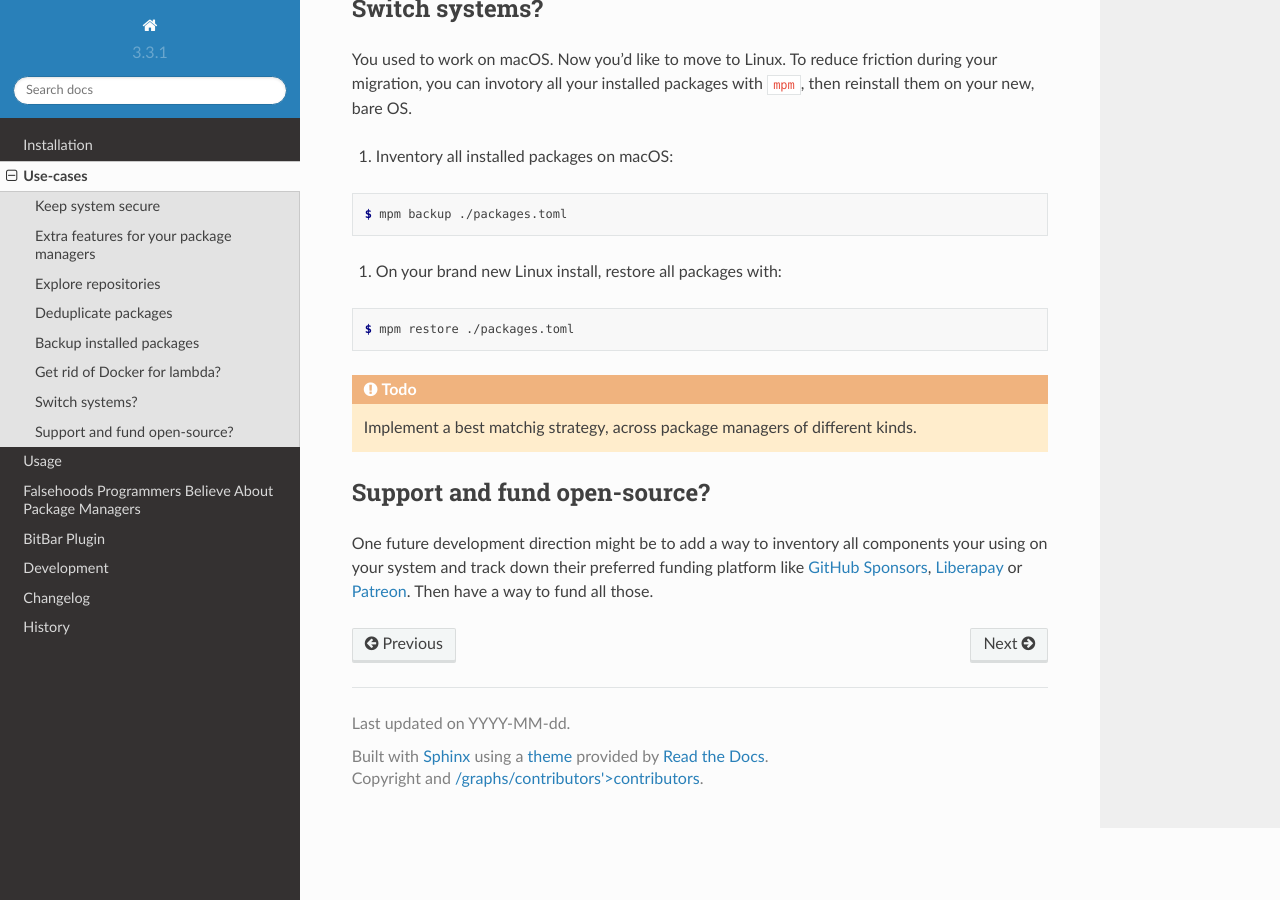
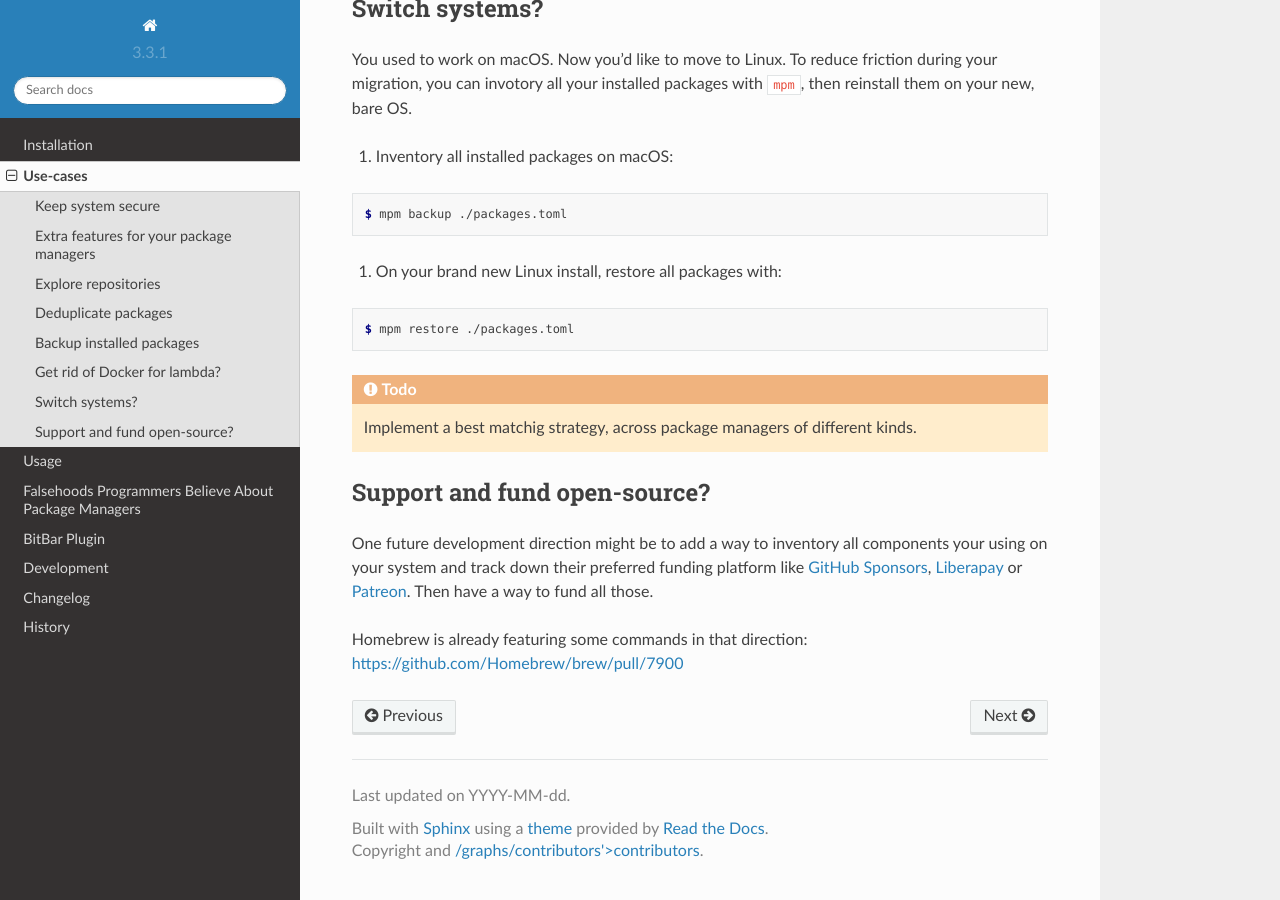
Before and after one commit to kdeldycke/meta-package-manager, a Sphinx documentation site: the page built from docs/usecase.rst, in a window 1280 px wide and 900 px high, scrolled down 3874 px. Built offline with Sphinx 7.4.7 and the Read the Docs theme 2.0.0, drawn with Linux system fonts in a browser that asks for light colours; pages that are not in the unit, such as notebooks, are missing from menus; the version number is read from the project's files by our own code.

Commit message:
Add reference to brew sponsors.

```diff
--- a/docs/usecase.rst
+++ b/docs/usecase.rst
@@ -221,3 +221,6 @@ One future development direction might be to add a way to inventory all componen
 your using on your system and track down their preferred funding platform like `GitHub
 Sponsors <https://github.com/sponsors>`_, `Liberapay <https://liberapay.com>`_ or
 `Patreon <https://patreon.com>`_. Then have a way to fund all those.
+
+Homebrew is already featuring some commands in that direction:
+https://github.com/Homebrew/brew/pull/7900
```
